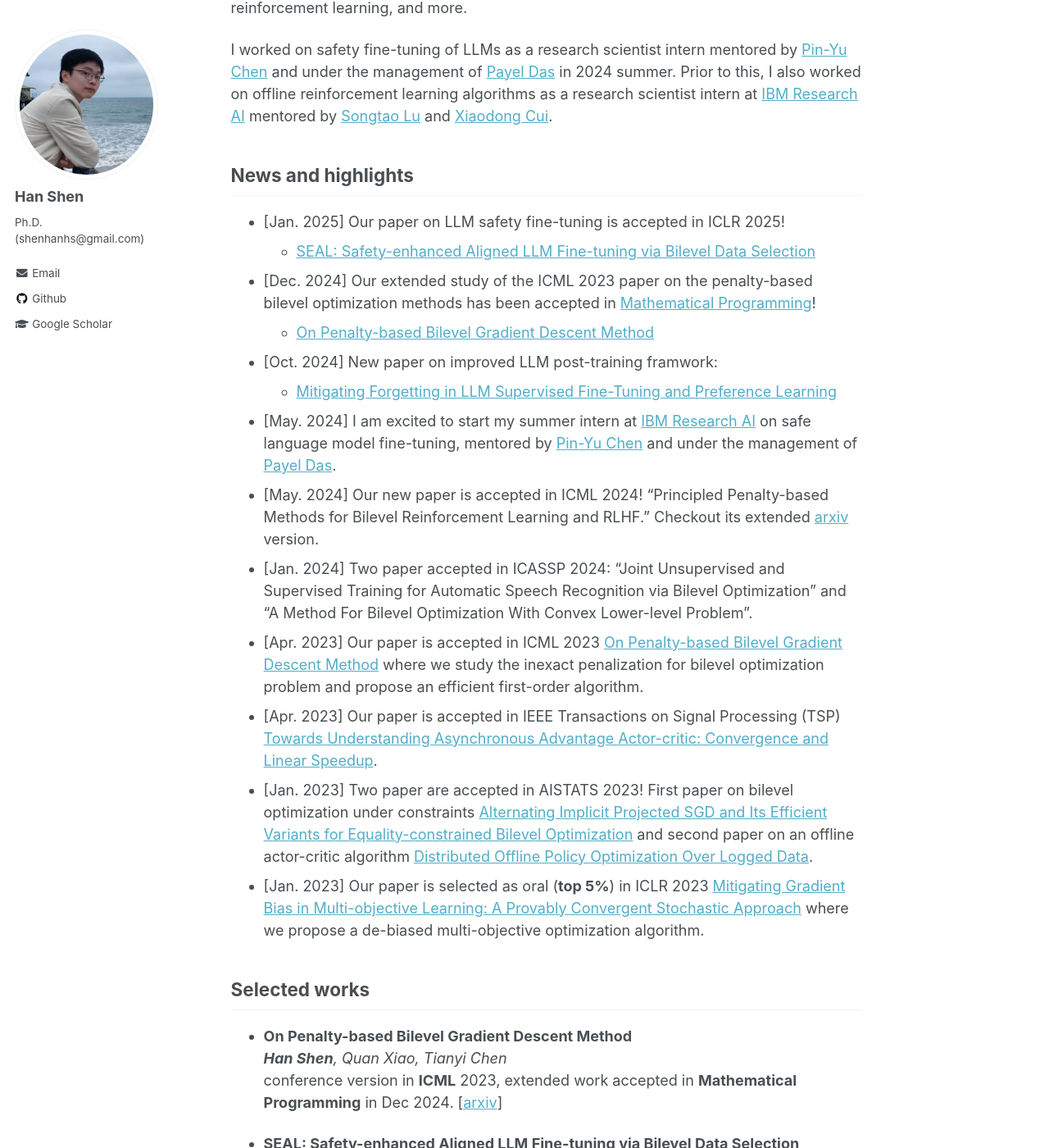
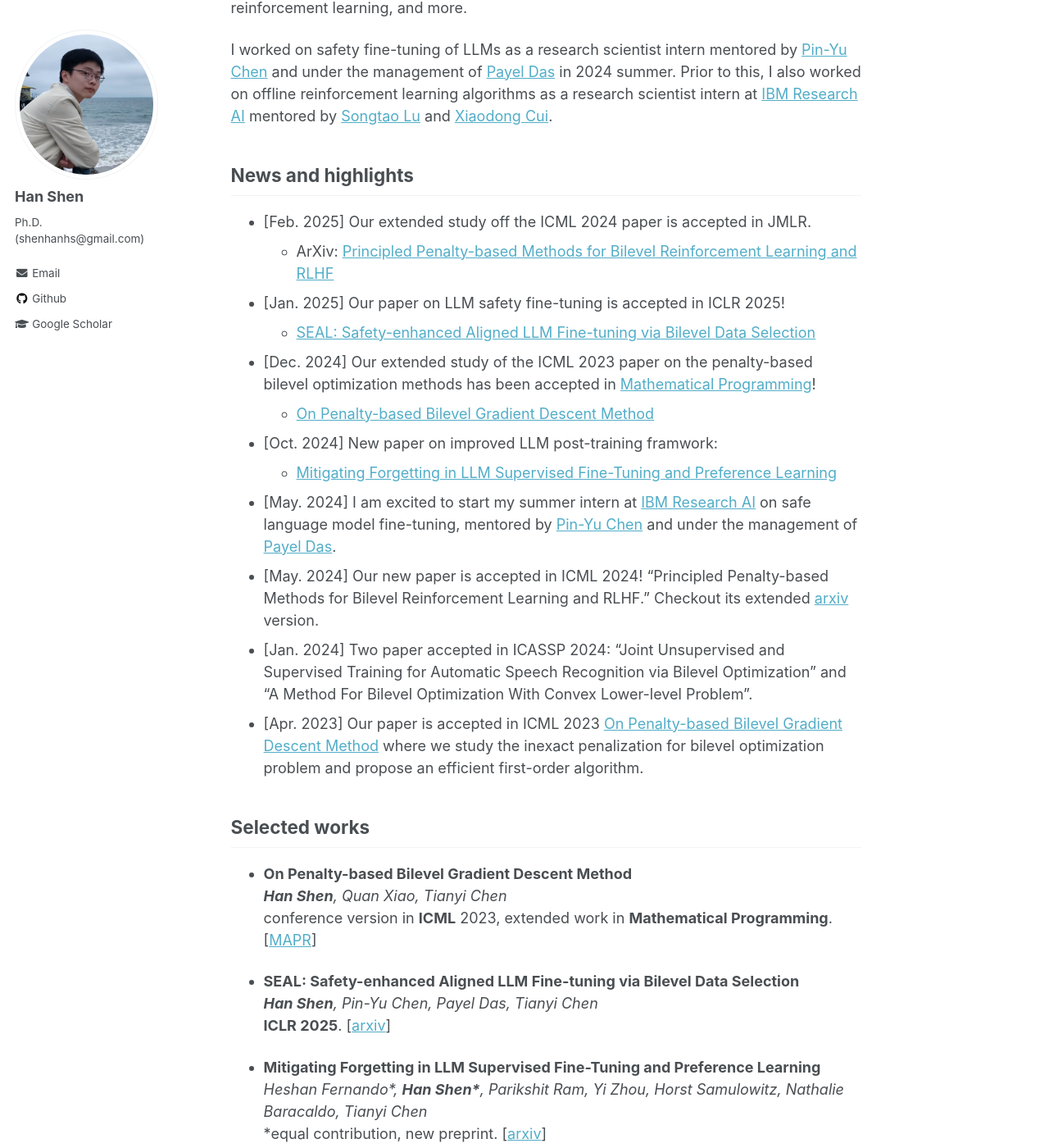
Before and after one commit to hanshen95/hanshen95.github.io, a Jekyll site: the page built from _pages/about.md, in a window 1280 px wide and 1400 px high, scrolled down 272 px. Shown: the whole window at 82% size. Built offline with Jekyll 4.4.1, drawn with Linux system fonts in a browser that asks for light colours; some of the changed text lies outside the part shown.

Commit message:
Update about.md

```diff
--- a/_pages/about.md
+++ b/_pages/about.md
@@ -30,6 +30,8 @@ My research spans the areas of optimization algorithms and machine learning, cov
 
 
 ## News and highlights
+* [Feb. 2025] Our extended study off the ICML 2024 paper is accepted in JMLR.
+  * ArXiv: [Principled Penalty-based Methods for Bilevel Reinforcement Learning and RLHF](https://arxiv.org/abs/2410.07471)
 * [Jan. 2025] Our paper on LLM safety fine-tuning is accepted in ICLR 2025!
   * [SEAL: Safety-enhanced Aligned LLM Fine-tuning via Bilevel Data Selection](https://arxiv.org/abs/2410.07471)
 * [Dec. 2024] Our extended study of the ICML 2023 paper on the penalty-based bilevel optimization methods has been accepted in [Mathematical Programming](https://link.springer.com/journal/10107)!
@@ -40,9 +42,6 @@ My research spans the areas of optimization algorithms and machine learning, cov
 * [May. 2024] Our new paper is accepted in ICML 2024! "Principled Penalty-based Methods for Bilevel Reinforcement Learning and RLHF." Checkout its extended [arxiv](https://arxiv.org/abs/2402.06886) version.
 * [Jan. 2024] Two paper accepted in ICASSP 2024: "Joint Unsupervised and Supervised Training for Automatic Speech Recognition via Bilevel Optimization" and "A Method For Bilevel Optimization With Convex Lower-level Problem".
 * [Apr. 2023] Our paper is accepted in ICML 2023 [On Penalty-based Bilevel Gradient Descent Method](https://arxiv.org/abs/2302.05185) where we study the inexact penalization for bilevel optimization problem and propose an efficient first-order algorithm.
-* [Apr. 2023] Our paper is accepted in IEEE Transactions on Signal Processing (TSP) [Towards Understanding Asynchronous Advantage Actor-critic: Convergence and Linear Speedup](https://arxiv.org/abs/2012.15511).
-* [Jan. 2023] Two paper are accepted in AISTATS 2023! First paper on bilevel optimization under constraints [Alternating Implicit Projected SGD and Its Efficient Variants for Equality-constrained Bilevel Optimization](https://arxiv.org/abs/2211.07096) and second paper on an offline actor-critic algorithm [Distributed Offline Policy Optimization Over Logged Data](https://hanshen95.github.io/).
-* [Jan. 2023] Our paper is selected as oral (<b>top 5%</b>) in ICLR 2023 [Mitigating Gradient Bias in Multi-objective Learning: A Provably Convergent Stochastic Approach](https://arxiv.org/abs/2210.12624) where we propose a de-biased multi-objective optimization algorithm.
 
 <!-- <font color="gray"> </font> -->
 
@@ -53,7 +52,7 @@ My research spans the areas of optimization algorithms and machine learning, cov
 
 * <b>On Penalty-based Bilevel Gradient Descent Method</b>\
 *<b>Han Shen</b>, Quan Xiao, Tianyi Chen*\
-conference version in <b>ICML</b> 2023, extended work accepted in <b>Mathematical Programming</b> in Dec 2024. [[arxiv](https://arxiv.org/abs/2302.05185)]
+conference version in <b>ICML</b> 2023, extended work in <b>Mathematical Programming</b>. [[MAPR](https://link.springer.com/article/10.1007/s10107-025-02194-4)]
 
 * <b>SEAL: Safety-enhanced Aligned LLM Fine-tuning via Bilevel Data Selection</b>\
   *<b>Han Shen</b>, Pin-Yu Chen, Payel Das, Tianyi Chen*\
@@ -65,7 +64,7 @@ conference version in <b>ICML</b> 2023, extended work accepted in <b>Mathematica
 
 * <b>Principled Penalty-based Methods for Bilevel Reinforcement Learning and RLHF</b>\
 *<b>Han Shen</b>, Zhuoran Yang, Tianyi Chen*\
-conference version in <b>ICML</b> 2024. [[arxiv](https://arxiv.org/abs/2402.06886)]
+conference version in <b>ICML</b> 2024, extended work to appear in <b>JMLR</b> [[arxiv](https://arxiv.org/abs/2402.06886)]
 
 * <b>Mitigating Gradient Bias in Multi-objective Learning: A Provably Convergent Approach</b>\
 *Heshan D. Fernando, <b>Han Shen</b>, Miao Liu, Subhajit Chaudhury, Keerthiram Murugesan, Tianyi Chen*\
```
